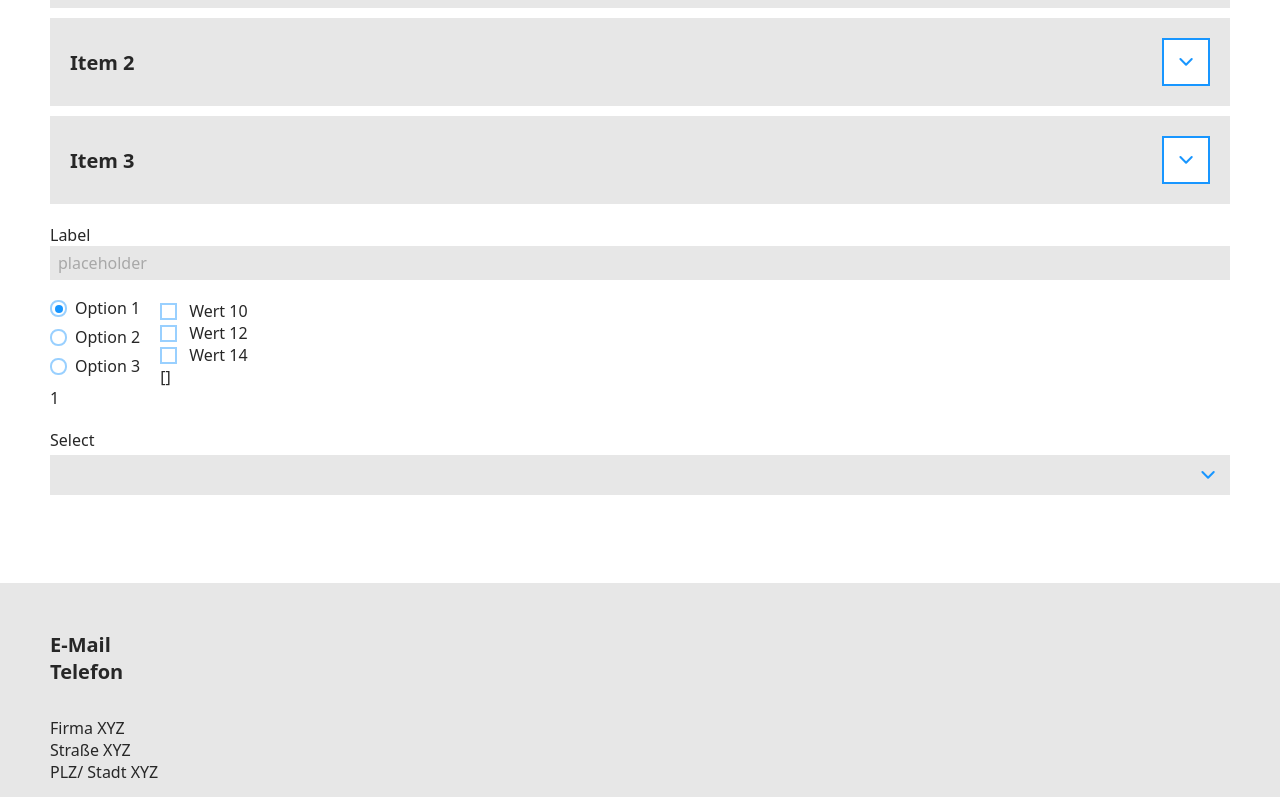
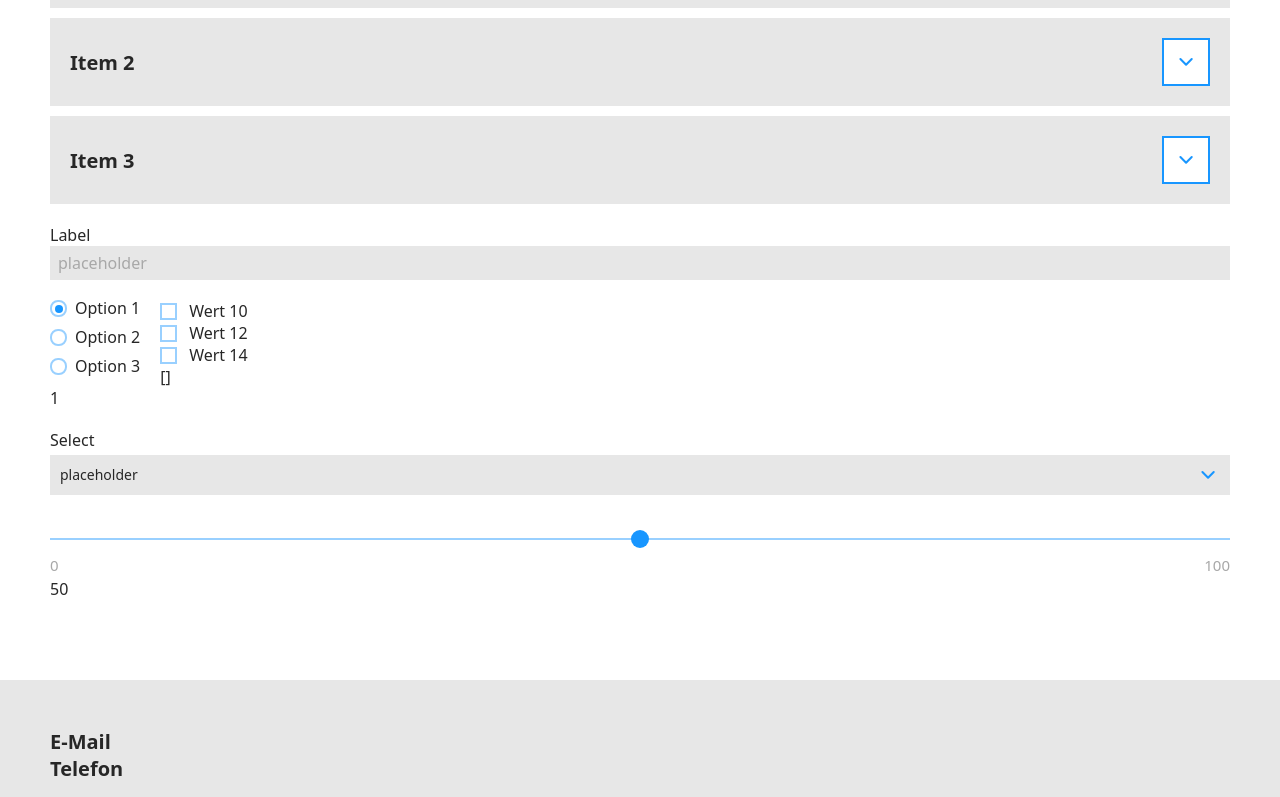
Before and after one commit to Chrissle28/wireframe-template, a Vue app: page / in a window 1280 px wide. Shown: the part 417-1214 px from the top of the page. Built offline with nearby package versions, Linux system fonts and the light colour scheme.

Commit message:
slider component

```diff
--- a/src/App.vue
+++ b/src/App.vue
@@ -64,7 +64,11 @@
             </div>
             <div class="w-full">
                 <Select v-model="select" label="Select" :items="selectItems" />
-                {{ select }}
+                {{ select.value }}
+            </div>
+            <div class="w-full">
+                <Slider v-model="slider" min="0" max="100" />
+                {{ slider }}
             </div>
         </div>
     </main>
@@ -81,6 +85,7 @@ import {
     RadioGroup,
     Checkbox,
     Select,
+    Slider,
 } from './components/Ui';
 import Header from './components/Header/Header.vue';
 import Footer from './components/Footer/Footer.vue';
@@ -89,7 +94,8 @@ const test = ref('');
 const radioSelected = ref();
 const checkboxSelected = ref([]);
 const checkboxSelected2 = ref(false);
-const select = ref('');
+const select = ref({ value: null, preview: 'placeholder' });
+const slider = ref(50);
 
 const selectItems = [
     {
--- /dev/null
+++ b/src/components/Ui/Slider.vue
@@ -0,0 +1,95 @@
+<template>
+    <div class="w-full">
+        <input
+            class="w-full"
+            :value="modelValue"
+            @input="$emit('update:modelValue', $event.target.value)"
+            type="range"
+        />
+        <div class="flex justify-between w-full mt-2 text-sm text-secondary">
+            <span class="inline-block">
+                {{ $attrs.min }}
+            </span>
+            <span class="inline-block">
+                {{ $attrs.max }}
+            </span>
+        </div>
+    </div>
+</template>
+
+<script lang="ts" setup>
+const props = defineProps({
+    modelValue: [String, Number],
+});
+</script>
+
+<style scoped>
+input[type='range'] {
+    -webkit-appearance: none;
+    width: 100%;
+    background: transparent;
+}
+input[type='range']:focus {
+    outline: none;
+}
+input[type='range']::-webkit-slider-runnable-track {
+    width: 100%;
+    height: 2px;
+    cursor: pointer;
+    background: var(--color-primary-200);
+}
+input[type='range']::-webkit-slider-thumb {
+    height: 18px;
+    width: 18px;
+    border-radius: 9999px;
+    cursor: pointer;
+    -webkit-appearance: none;
+    margin-top: -8px;
+    background: var(--color-primary-default);
+}
+input[type='range']:focus::-webkit-slider-runnable-track {
+    background: var(--color-primary-200);
+}
+input[type='range']::-moz-range-track {
+    width: 100%;
+    height: 2px;
+    cursor: pointer;
+    background: var(--color-primary-200);
+}
+input[type='range']::-moz-range-thumb {
+    height: 18px;
+    width: 18px;
+    border-radius: 9999px;
+    border: 0;
+    cursor: pointer;
+    background: var(--color-primary-default);
+}
+input[type='range']::-ms-track {
+    width: 100%;
+    height: 2px;
+    cursor: pointer;
+    background: transparent;
+    border-color: transparent;
+    border-width: 16px 0;
+    color: transparent;
+}
+input[type='range']::-ms-fill-lower {
+    background: var(--color-primary-default);
+}
+input[type='range']::-ms-fill-upper {
+    background: var(--color-primary-default);
+}
+input[type='range']::-ms-thumb {
+    height: 18px;
+    width: 18px;
+    border-radius: 9999px;
+    background: var(--color-primary-default);
+    cursor: pointer;
+}
+input[type='range']:focus::-ms-fill-lower {
+    background: var(--color-primary-200);
+}
+input[type='range']:focus::-ms-fill-upper {
+    background: var(--color-primary-200);
+}
+</style>
--- a/src/components/Ui/index.ts
+++ b/src/components/Ui/index.ts
@@ -5,3 +5,4 @@ export { default as Input } from './Input.vue';
 export { default as RadioGroup } from './RadioGroup.vue';
 export { default as Checkbox } from './Checkbox.vue';
 export { default as Select } from './Select.vue';
+export { default as Slider } from './Slider.vue';
```
